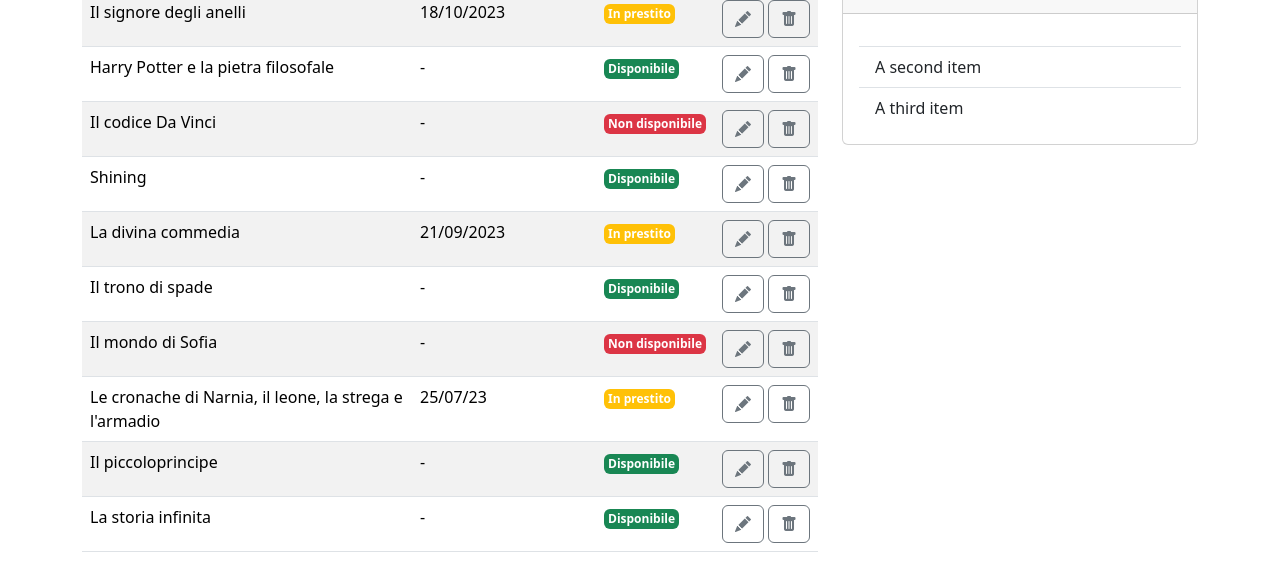
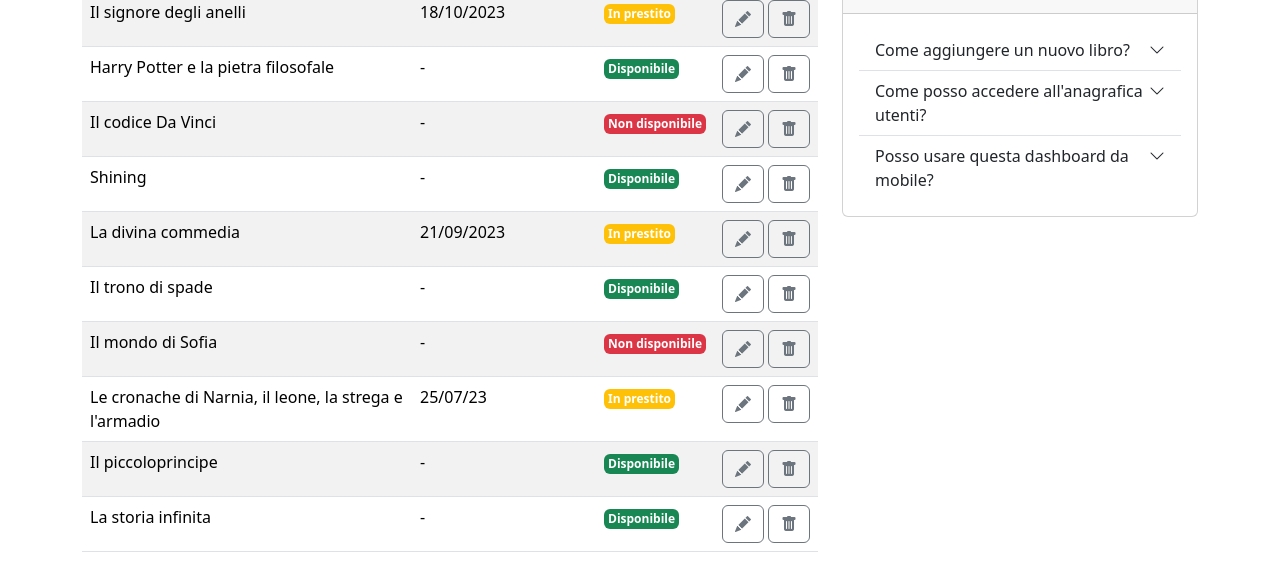
Before and after one commit to Mattia-Giacobelli/html-css-bootstrap-dashboard, a plain HTML site: page index.html in a window 1280 px wide. Shown: the part 326-902 px from the top of the page. Drawn offline with nearby package versions, Linux system fonts and the light colour scheme.

Commit message:
fix FAQ card and submit button

```diff
--- a/index.html
+++ b/index.html
@@ -392,13 +392,34 @@
                         <div class="card-body">
                             <ul class="list-group list-group-flush">
                                 <li class="list-group-item">
-
+                                    <div class="d-flex justify-content-between">
+                                        <span>
+                                            Come aggiungere un nuovo libro?
+                                        </span>
+                                        <span>
+                                            <i class="bi bi-chevron-down"></i>
+                                        </span>
+                                    </div>
                                 </li>
                                 <li class="list-group-item">
-                                    A second item
+                                    <div class="d-flex justify-content-between">
+                                        <span>
+                                            Come posso accedere all'anagrafica utenti?
+                                        </span>
+                                        <span>
+                                            <i class="bi bi-chevron-down"></i>
+                                        </span>
+                                    </div>
                                 </li>
                                 <li class="list-group-item">
-                                    A third item
+                                    <div class="d-flex justify-content-between">
+                                        <span>
+                                            Posso usare questa dashboard da mobile?
+                                        </span>
+                                        <span>
+                                            <i class="bi bi-chevron-down"></i>
+                                        </span>
+                                    </div>
                                 </li>
                             </ul>
                         </div>
```
Also changed, not shown: add-book.html (+1 -1 lines).
